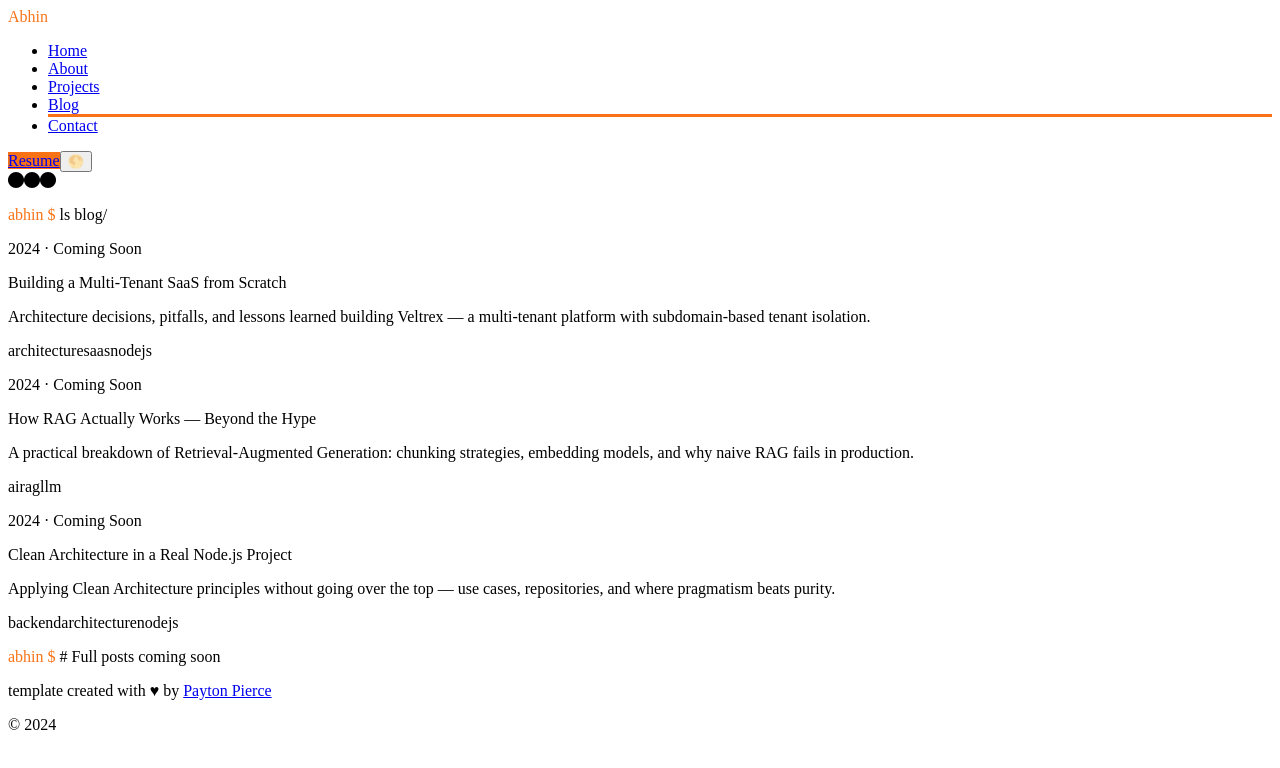
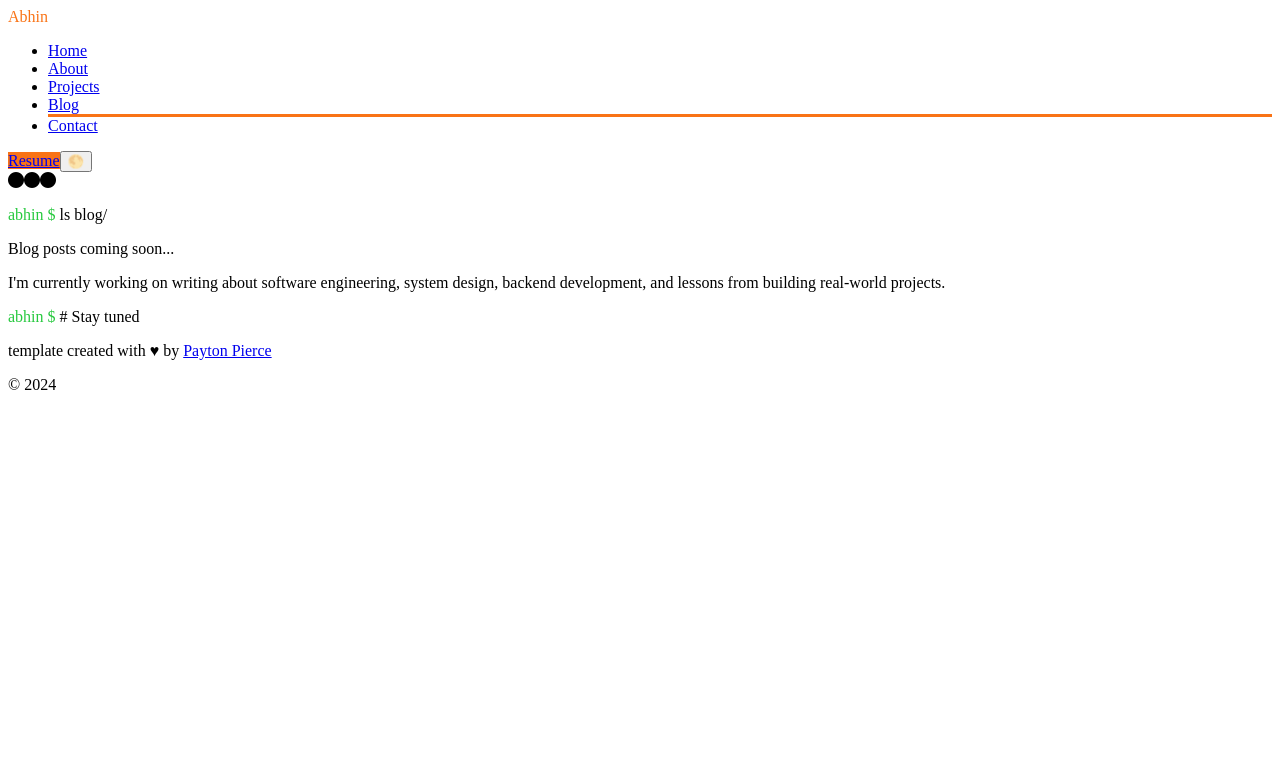
Before and after one commit to Abhinks151/Portfolio, a React (Vite) app: page /blog in a window 1280 px wide. Shown: the top 768 px of the page. Built offline with nearby package versions, Linux system fonts and the light colour scheme; the HTML template or start-up script is replaced by a standard one.

Commit message:
refactor: update terminal UI formatting, simplify blog section content, and update page title

```diff
--- a/index.html
+++ b/index.html
@@ -7,7 +7,7 @@
   <meta name="description" content="Developer portfolio — built with React, Vite, and Tailwind CSS" />
   <meta name="keywords" content="portfolio, javascript, developer, frontend, react, vite, tailwind" />
   <meta name="theme-color" content="#1f1f1f" />
-  <title>Developer Portfolio</title>
+  <title>Abhin - Portfolio</title>
   <!-- Font Awesome 6.6.0 (social icons) -->
   <link rel="stylesheet" href="https://cdnjs.cloudflare.com/ajax/libs/font-awesome/6.6.0/css/all.min.css"
     crossorigin="anonymous" referrerpolicy="no-referrer" />
--- a/src/components/about/About.jsx
+++ b/src/components/about/About.jsx
@@ -9,11 +9,11 @@ export default function About({ innerRef }) {
     <>
       <p>
         <span style={{ color: info.baseColor }}>{firstName}{info.lastName.toLowerCase()} $</span>{' '}
-        cat about{firstName}
+        cat about {firstName}
       </p>
       <p>
         <span style={{ color: info.baseColor }}>
-          about{firstName} <span className="text-[#27C93F]">(main)</span> $
+          about {firstName}<span className="text-[#27C93F]">(main)</span> $
         </span>{' '}
         {info.bio}
       </p>
@@ -23,7 +23,7 @@ export default function About({ innerRef }) {
   const skillsText = (
     <>
       <p>
-        <span style={{ color: info.baseColor }}>{firstName}{info.lastName.toLowerCase()} $</span>{' '}
+        <span style={{ color: info.baseColor }}>{firstName} {info.lastName.toLowerCase()} $</span>{' '}
         cd skills/tools
       </p>
       <p>
--- a/src/components/blog/Blog.jsx
+++ b/src/components/blog/Blog.jsx
@@ -1,56 +1,105 @@
+// import React from 'react'
+// import Terminal from '../about/Terminal.jsx'
+// import { info } from '../../info/Info.js'
+
+// const posts = [
+//   {
+//     slug: 'coming-soon-1',
+//     date: '2024 · Coming Soon',
+//     title: 'Building a Multi-Tenant SaaS from Scratch',
+//     summary: 'Architecture decisions, pitfalls, and lessons learned building Veltrex — a multi-tenant platform with subdomain-based tenant isolation.',
+//     tags: ['architecture', 'saas', 'nodejs'],
+//   },
+//   {
+//     slug: 'coming-soon-2',
+//     date: '2024 · Coming Soon',
+//     title: 'How RAG Actually Works — Beyond the Hype',
+//     summary: 'A practical breakdown of Retrieval-Augmented Generation: chunking strategies, embedding models, and why naive RAG fails in production.',
+//     tags: ['ai', 'rag', 'llm'],
+//   },
+//   {
+//     slug: 'coming-soon-3',
+//     date: '2024 · Coming Soon',
+//     title: 'Clean Architecture in a Real Node.js Project',
+//     summary: 'Applying Clean Architecture principles without going over the top — use cases, repositories, and where pragmatism beats purity.',
+//     tags: ['backend', 'architecture', 'nodejs'],
+//   },
+// ]
+
+// function PostList() {
+//   const firstName = info.firstName.toLowerCase()
+//   return (
+//     <>
+//       <p>
+//         <span style={{ color: info.baseColor }}>{firstName} $</span>{' '}
+//         ls blog/
+//       </p>
+//       <div className="mt-4 space-y-6">
+//         {posts.map((post, i) => (
+//           <div key={i} className="border-l-2 pl-4" style={{ borderColor: info.baseColor }}>
+//             <p className="text-sm text-muted mb-1">{post.date}</p>
+//             <p className="font-semibold text-base">{post.title}</p>
+//             <p className="text-sm text-muted mt-1">{post.summary}</p>
+//             <div className="flex flex-wrap gap-2 mt-2">
+//               {post.tags.map((t, j) => (
+//                 <span key={j} className="text-xs bg-white/10 px-2 py-0.5 rounded-full">{t}</span>
+//               ))}
+//             </div>
+//           </div>
+//         ))}
+//       </div>
+//       <p className="mt-6 text-muted text-sm">
+//         <span style={{ color: info.baseColor }}>{firstName} $</span>{' '}
+//         # Full posts coming soon
+//       </p>
+//     </>
+//   )
+// }
+
+// export default function Blog({ innerRef }) {
+//   return (
+//     <section
+//       ref={innerRef}
+//       id="blog"
+//       className="flex flex-col items-center mt-12 pb-12"
+//     >
+//       <Terminal text={<PostList />} />
+//     </section>
+//   )
+// }
+
+
 import React from 'react'
 import Terminal from '../about/Terminal.jsx'
 import { info } from '../../info/Info.js'
 
-const posts = [
-  {
-    slug: 'coming-soon-1',
-    date: '2024 · Coming Soon',
-    title: 'Building a Multi-Tenant SaaS from Scratch',
-    summary: 'Architecture decisions, pitfalls, and lessons learned building Veltrex — a multi-tenant platform with subdomain-based tenant isolation.',
-    tags: ['architecture', 'saas', 'nodejs'],
-  },
-  {
-    slug: 'coming-soon-2',
-    date: '2024 · Coming Soon',
-    title: 'How RAG Actually Works — Beyond the Hype',
-    summary: 'A practical breakdown of Retrieval-Augmented Generation: chunking strategies, embedding models, and why naive RAG fails in production.',
-    tags: ['ai', 'rag', 'llm'],
-  },
-  {
-    slug: 'coming-soon-3',
-    date: '2024 · Coming Soon',
-    title: 'Clean Architecture in a Real Node.js Project',
-    summary: 'Applying Clean Architecture principles without going over the top — use cases, repositories, and where pragmatism beats purity.',
-    tags: ['backend', 'architecture', 'nodejs'],
-  },
-]
+function BlogContent() {
+  const firstName = info.firstName.toLowerCase()
 
-function PostList() {
-  const firstName = info.firstName.toLowerCase()
   return (
     <>
       <p>
         <span style={{ color: info.baseColor }}>{firstName} $</span>{' '}
         ls blog/
       </p>
-      <div className="mt-4 space-y-6">
-        {posts.map((post, i) => (
-          <div key={i} className="border-l-2 pl-4" style={{ borderColor: info.baseColor }}>
-            <p className="text-sm text-muted mb-1">{post.date}</p>
-            <p className="font-semibold text-base">{post.title}</p>
-            <p className="text-sm text-muted mt-1">{post.summary}</p>
-            <div className="flex flex-wrap gap-2 mt-2">
-              {post.tags.map((t, j) => (
-                <span key={j} className="text-xs bg-white/10 px-2 py-0.5 rounded-full">{t}</span>
-              ))}
-            </div>
-          </div>
-        ))}
+
+      <div
+        className="mt-6 border-l-2 pl-4"
+        style={{ borderColor: info.baseColor }}
+      >
+        <p className="font-semibold text-base">
+          Blog posts coming soon...
+        </p>
+
+        <p className="text-sm text-muted mt-2">
+          I&apos;m currently working on writing about software engineering,
+          system design, backend development, and lessons from building real-world projects.
+        </p>
       </div>
+
       <p className="mt-6 text-muted text-sm">
         <span style={{ color: info.baseColor }}>{firstName} $</span>{' '}
-        # Full posts coming soon
+        # Stay tuned
       </p>
     </>
   )
@@ -63,7 +112,7 @@ export default function Blog({ innerRef }) {
       id="blog"
       className="flex flex-col items-center mt-12 pb-12"
     >
-      <Terminal text={<PostList />} />
+      <Terminal text={<BlogContent />} />
     </section>
   )
 }
--- a/src/info/Info.js
+++ b/src/info/Info.js
@@ -16,13 +16,13 @@ export const singlePage = false
 // ─── Your info ───────────────────────────────────────────────────────────────
 export const info = {
     firstName: 'Abhin',
-    lastName: 'K S',
+    lastName: 'KS',
     // initials: 'AKS', // Not used in the new Navbar.jsx
     position: 'a Full Stack Developer',
     selfPortrait: self,
     resumeUrl: '#', // Replace with a direct link to your resume PDF
     gradient: `-webkit-linear-gradient(135deg, ${colors.join(', ')})`,
-    baseColor: colors[0],
+    baseColor: '#27C93F',
 
     miniBio: [
         { emoji: '☕', text: 'fueled by coffee' },
@@ -91,10 +91,10 @@ export const info = {
     },
 
     hobbies: [
-        { label: 'reading', emoji: '📖' },
-        { label: 'theater', emoji: '🎭' },
-        { label: 'movies', emoji: '🎥' },
-        { label: 'cooking', emoji: '🌶' },
+        { label: 'exploring new tech', emoji: '🔭' },
+        { label: 'electronics', emoji: '🔌' },
+        { label: 'game development', emoji: '🎮' },
+        { label: 'creative coding', emoji: '🧩' },
     ],
 
     projects: [
```
